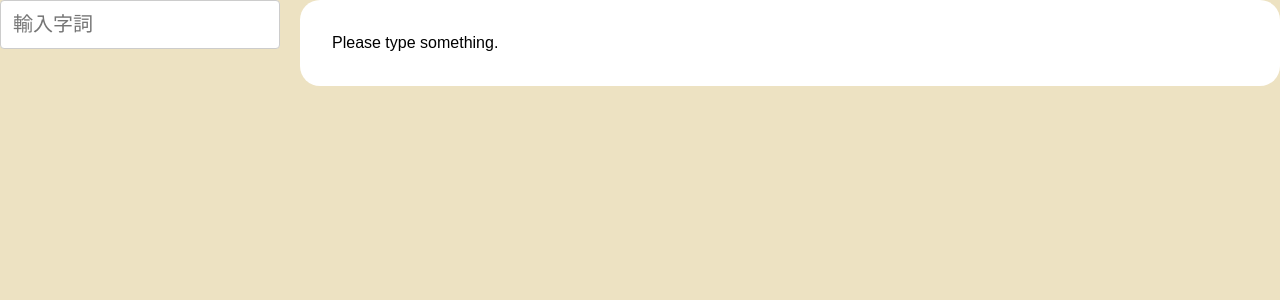
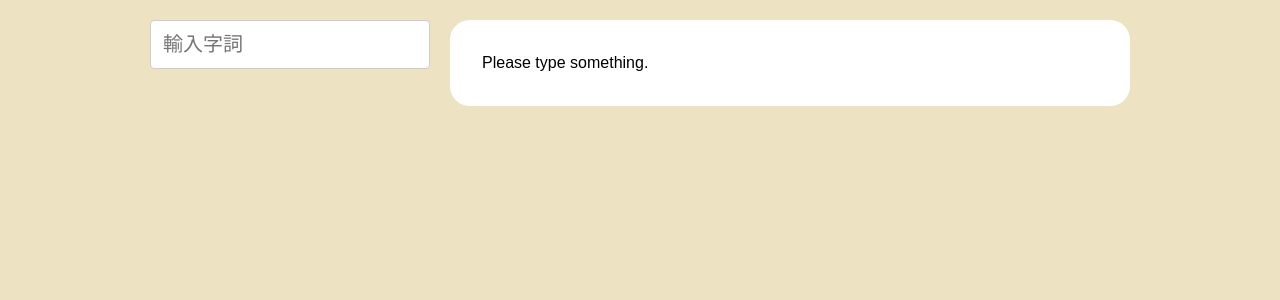
Before and after one commit to sinitic-brush-talk-hk/polyu-text-corpus, a PHP site: page / in a window 1280 px wide. Shown: the part 120-420 px from the top of the page. Run offline with PHP 8.4, Linux system fonts and the light colour scheme; data comes from the database, SQL or seed files in the repository.

Commit message:
Update content sizing

```diff
--- a/index.php
+++ b/index.php
@@ -29,6 +29,7 @@ $allContent = Content::getAll();
 </header>
 
 <div class=content>
+	<div class=center_wrap>
 		<aside>
 			<input type=text id=filter placeholder="輸入字詞">
 		</aside>
@@ -36,6 +37,7 @@ $allContent = Content::getAll();
 		<main>
 			<div id=result></div>
 		</main>
+	</div>
 </div>
 <script>
 class CorpusSearchResultList extends HTMLElement {
--- a/style.css
+++ b/style.css
@@ -27,7 +27,8 @@ header>.center_wrap{display:grid;grid-template-columns: auto 1fr;gap:20px}
 #logo{width:400px;height:80px}
 nav{justify-self:end}
 
-.content{display:grid;grid-template-columns:280px 1fr;gap:20px}
+.content{padding:20px}
+.content>.center_wrap{display:grid;grid-template-columns:280px 1fr;gap:20px}
 
 aside input{padding:12px;font-size:20px;border:1px solid #ccc;border-radius:4px;width:280px;box-sizing:border-box;display:block}
 main{background:#fff;padding:32px;border-radius:20px}
```
Lines whose indentation alone changed are shown as unchanged.
